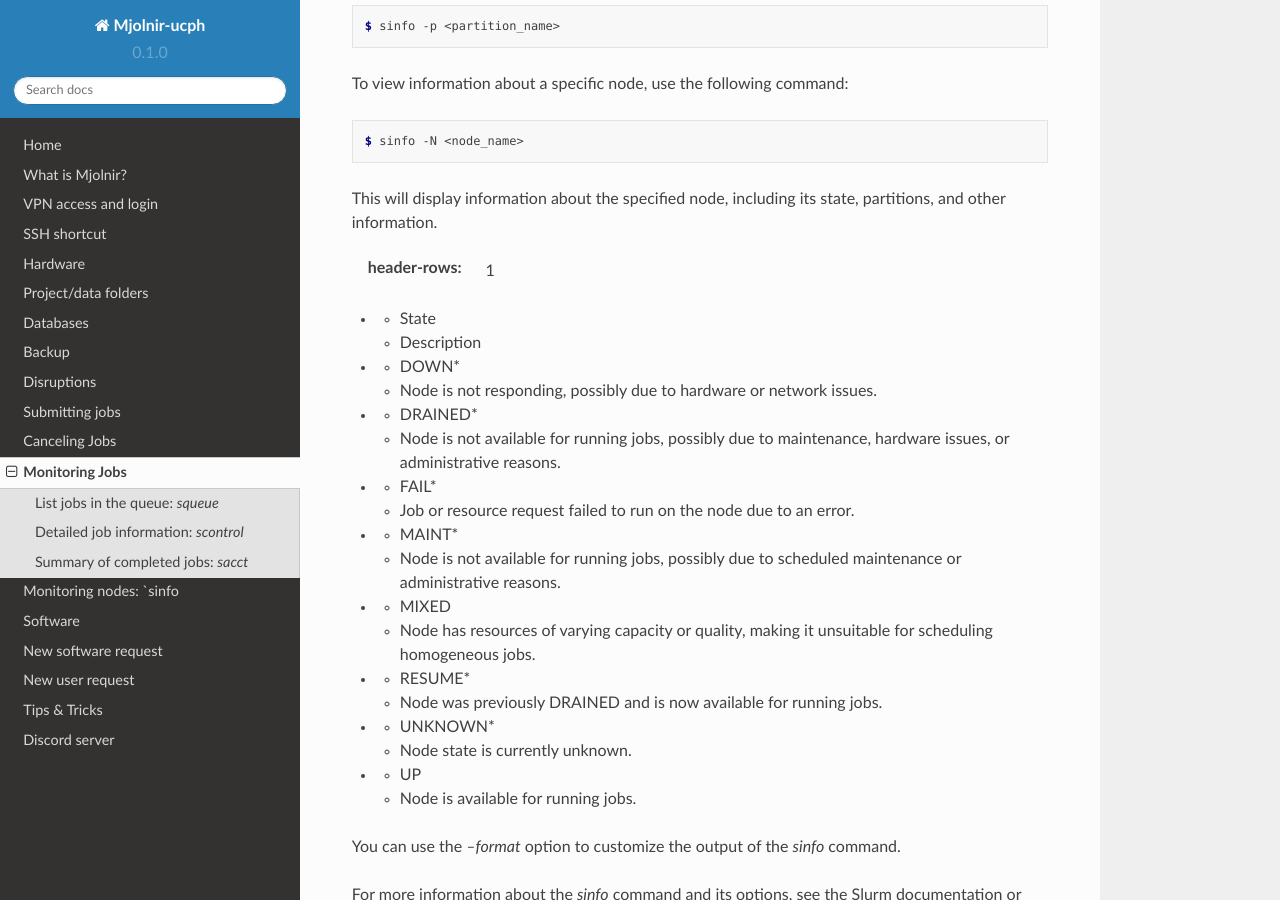
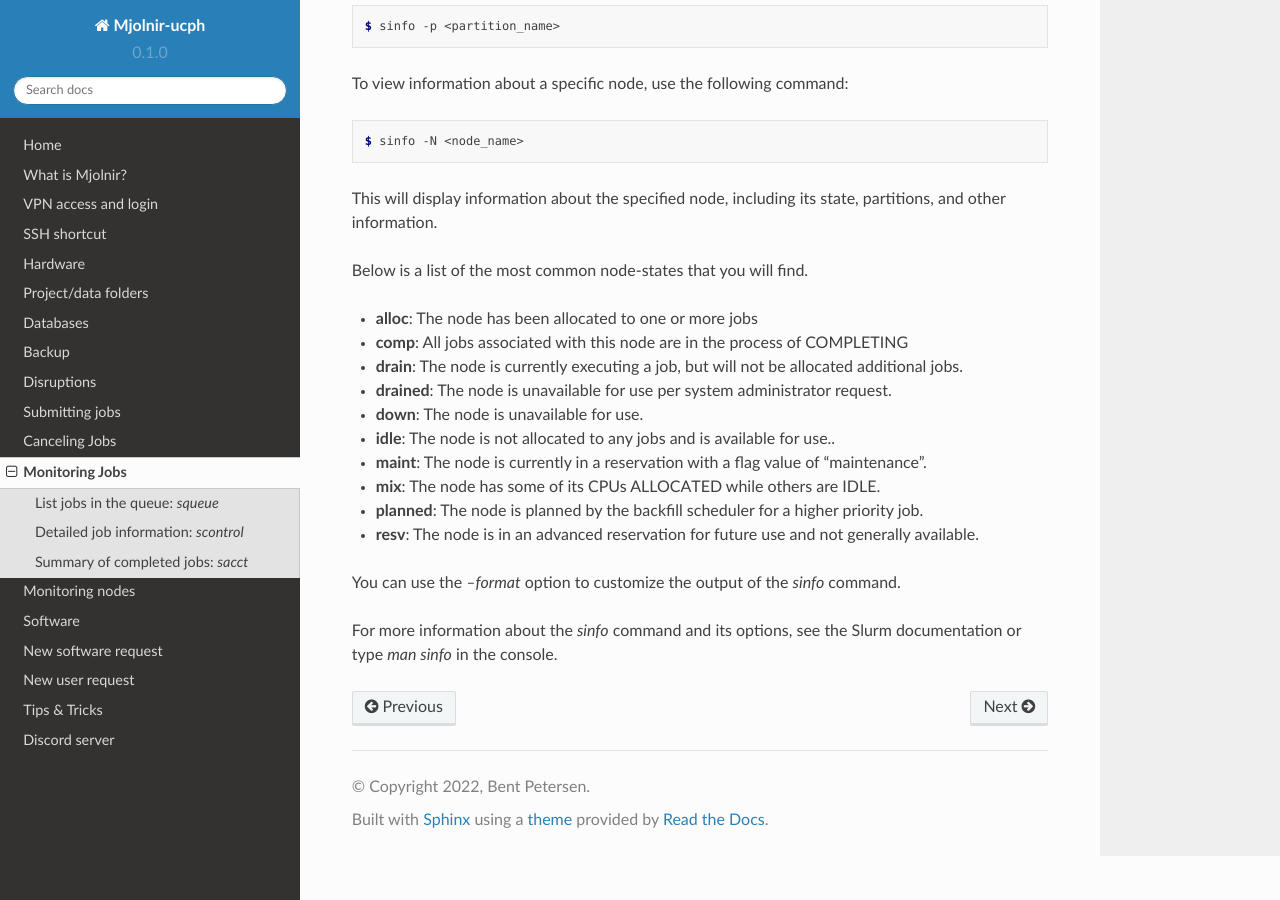
Before and after one commit to bentpetersendk/mjolnir_ucph, a Sphinx documentation site: the page built from docs/source/monitor_jobs.rst, in a window 1280 px wide and 900 px high, scrolled down 1371 px. Built offline with Sphinx 7.4.7 and the Read the Docs theme 2.0.0, drawn with Linux system fonts in a browser that asks for light colours; some of the changed text lies outside the part shown.

Commit message:
Update monitor_jobs.rst

```diff
--- a/docs/source/monitor_jobs.rst
+++ b/docs/source/monitor_jobs.rst
@@ -35,7 +35,7 @@ You can also use various options to filter the output by time, job status, and o
 By using these commands, you can keep track of your jobs in SLURM and quickly identify any issues that may arise during the job's execution.
 
 
-Monitoring nodes: `sinfo
+Monitoring nodes
 *****
 
 The `sinfo` command is used to display information about nodes and partitions in the Slurm cluster.
@@ -60,29 +60,18 @@ To view information about a specific node, use the following command:
 
 This will display information about the specified node, including its state, partitions, and other information.
 
-:header-rows: 1
+Below is a list of the most common node-states that you will find.
 
-* - State
-  - Description
-* - DOWN*
-  - Node is not responding, possibly due to hardware or network issues.
-* - DRAINED*
-  - Node is not available for running jobs, possibly due to maintenance, hardware issues, or administrative reasons.
-* - FAIL*
-  - Job or resource request failed to run on the node due to an error.
-* - MAINT*
-  - Node is not available for running jobs, possibly due to scheduled maintenance or administrative reasons.
-* - MIXED
-  - Node has resources of varying capacity or quality, making it unsuitable for scheduling homogeneous jobs.
-* - RESUME*
-  - Node was previously DRAINED and is now available for running jobs.
-* - UNKNOWN*
-  - Node state is currently unknown.
-* - UP
-  - Node is available for running jobs.
-
-
-
+- **alloc**: The node has been allocated to one or more jobs
+- **comp**: All jobs associated with this node are in the process of COMPLETING
+- **drain**: The node is currently executing a job, but will not be allocated additional jobs.
+- **drained**: The node is unavailable for use per system administrator request.
+- **down**: The node is unavailable for use.
+- **idle**: The node is not allocated to any jobs and is available for use..
+- **maint**: The node is currently in a reservation with a flag value of "maintenance".
+- **mix**: The node has some of its CPUs ALLOCATED while others are IDLE.
+- **planned**: The node is planned by the backfill scheduler for a higher priority job.
+- **resv**: The node is in an advanced reservation for future use and not generally available.
 
 You can use the `--format` option to customize the output of the `sinfo` command.
 
```
